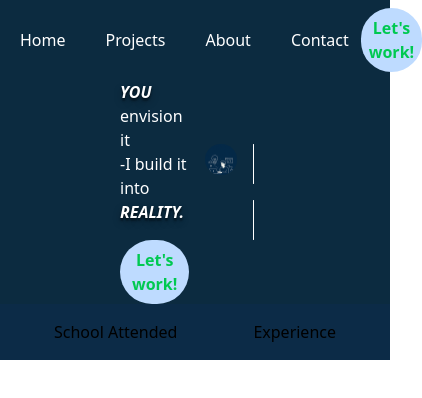
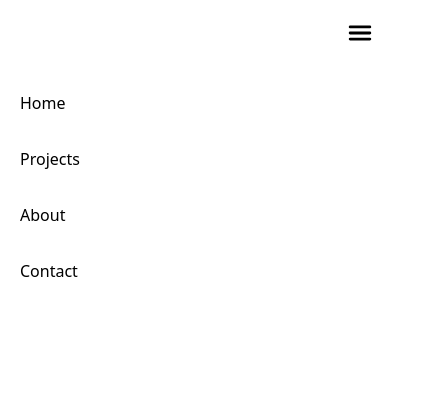
Before and after one commit to lowiechojas/lowiechojas, a React (Vite) app: page / in a window 390 px wide. Shown: the top 398 px of the page, 422 px wide, since content can reach past the window. Built offline with nearby package versions, Linux system fonts and the light colour scheme; grey boxes are pictures that could not be loaded; the HTML template or start-up script is replaced by a standard one.

Commit message:
mobile navbar responsive

```diff
--- a/index.html
+++ b/index.html
@@ -4,6 +4,8 @@
     <meta charset="UTF-8" />
     <link rel="icon" type="image/svg+xml" href="./src/assets/LH.png" />
     <meta name="viewport" content="width=device-width, initial-scale=1.0" />
+    <script type="module" src="https://unpkg.com/ionicons@7.1.0/dist/ionicons/ionicons.esm.js"></script>
+  <script nomodule src="https://unpkg.com/ionicons@7.1.0/dist/ionicons/ionicons.js"></script>
     <title>Lowie Hojas</title>
   </head>
   <body>
--- a/src/components/Navbar.jsx
+++ b/src/components/Navbar.jsx
@@ -1,6 +1,6 @@
 import React from 'react'
 import logo from '../assets/LH.png'
-
+import { useState } from 'react'
 import { Outlet } from 'react-router-dom'
 import { Route } from 'react-router-dom'
 import { Routes } from 'react-router-dom'
@@ -10,26 +10,43 @@ import { NavLink, useNavigate }  from 'react-router-dom'
 const Navbar = () => {
 
   const navigate = useNavigate();
+  const navlink = document.querySelector('.navlink');
+  //function to close and open the menu
+
+
+  const [isMenuOpen, setIsMenuOpen] = useState(false);
+
+  const toggleMenu = () => {
+    setIsMenuOpen(prev => !prev);
+    navlink.classList.toggle('hidden');
+  };
+
 
   return (
     <div className='z-50 p-2 bg-[#0c2b40] flex flex-row justify-evenly items-center sticky top-0'>
+        <div>
+          <NavLink to="/">
+          <img className='h-1/2 w-1/3' src={logo} alt=""/>
+          </NavLink>
+        </div>
+        <div className='navlink duration-500 md:static absolute bg-white rounded-2xl md:min-h-[5vh] min-h-[60vh] left-0 top-[-100%] md:w-auto  w-full flex items-center px-5'>
+          <ul className='flex md:flex-row flex-col md:items-center md:gap-[4vw] gap-8 cursor-pointer'>
+              <NavLink to='/'><li className=' active:text-red-500 '>Home</li></NavLink>
+              <NavLink to='/products'><li className=' active:text-red-500'>Projects</li></NavLink>
+              <NavLink to='/about'><li className=' active:text-red-500'>About</li></NavLink>
+              <NavLink to='/contact'><li className=' active:text-red-500'>Contact</li></NavLink>
+          </ul>
+        </div>
 
-        <NavLink to="/">
-        <img className='h-1/2 w-1/3' src={logo} alt=""/>
-        </NavLink>
-
-        <ul className='text-white flex lg:text-2xl md:text-xl sm:text-sm  gap-10 p-3 cursor-pointer'>
-            <NavLink to='/'><li className='text-white active:text-red-500 '>Home</li></NavLink>
-            <NavLink to='/products'><li className='active:text-red-500'>Projects</li></NavLink>
-            <NavLink to='/about'><li className='active:text-red-500'>About</li></NavLink>
-            <NavLink to='/contact'><li className='active:text-red-500'>Contact</li></NavLink>
-        </ul>
-
-     <button className='hover:bg-green-500 hover:text-white
-                        h-auto lg:w-1/6 md:1/12 sm: 1/18 p-2 cursor-pointer
+        <div className='flex items-center gap-5'>
+          <button className='hover:bg-green-500 hover:text-white
+                        h-auto lg:w-[20vh] md:1/12 sm: 1/18 p-2 cursor-pointer
                          bg-blue-200 font-bold text-green-500
                          lg:text-lg md:text-sm rounded-full' onClick={()=> navigate('/contact',{replace:true})}>Let's work!</button>
-
+         <ion-icon  onClick={toggleMenu}
+          className="text-3xl cursor-pointer md:hidden z-50 text-black"
+          name={isMenuOpen ? 'close' : 'menu'}></ion-icon>
+        </div>
     </div>
   )
 }
--- a/src/pages/Home.jsx
+++ b/src/pages/Home.jsx
@@ -7,7 +7,7 @@ import { NavLink } from 'react-router-dom'
 
 const Home = () => {
   return (
-    <div className='grid'>
+    <div>
         <div className='flex items-center justify-around bg-[#0c2b40] w-screen h-fit pl-30 pr-30'>
           <div className='grid gap-4'>
             <h1 className='lg:text-7xl md:text-4xl sm:text-sm text-white'>
```
